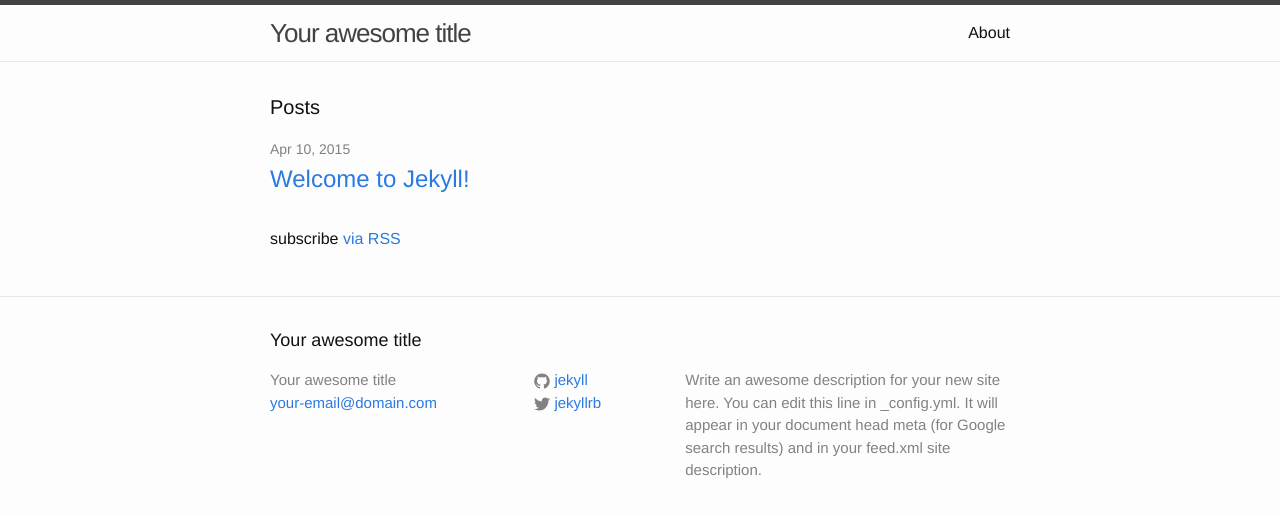
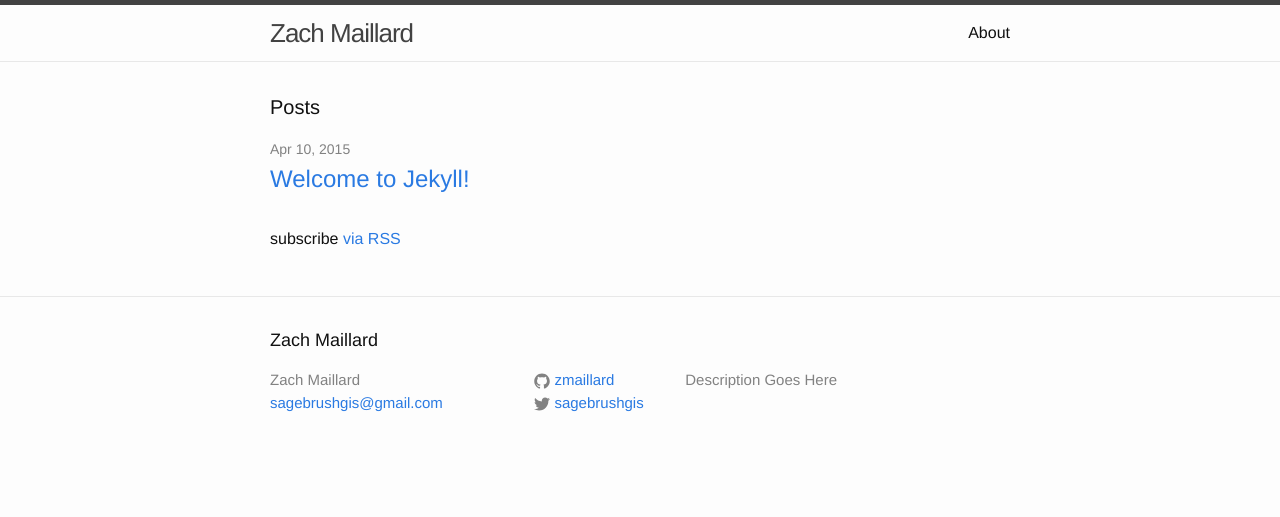
Before and after one commit to zmaillard/zmaillard.github.io, a Jekyll site: the page built from index.html, in a window 1280 px wide. Shown: the top 517 px of the page. Built offline with Jekyll 4.4.1, drawn with Linux system fonts in a browser that asks for light colours.

```diff
--- a/_config.yml
+++ b/_config.yml
@@ -1,14 +1,19 @@
 # Site settings
-title: Your awesome title
-email: your-email@domain.com
+title: Zach Maillard
+email: sagebrushgis@gmail.com
 description: > # this means to ignore newlines until "baseurl:"
-  Write an awesome description for your new site here. You can edit this
-  line in _config.yml. It will appear in your document head meta (for
-  Google search results) and in your feed.xml site description.
+  Description Goes Here
 baseurl: "" # the subpath of your site, e.g. /blog/
-url: "http://yourdomain.com" # the base hostname & protocol for your site
-twitter_username: jekyllrb
-github_username:  jekyll
+url: "http://zmaillard.github.io"
+twitter_username: sagebrushgis
+github_username:  zmaillard
 
 # Build settings
 markdown: kramdown
+
+include:
+  - .nojekyll
+
+exclude:
+  - "bower_components"
+  - "bower.json"
```
Also changed, not shown: bower.json (added, +20 -0 lines), .nojekyll (added), 1 other file.
